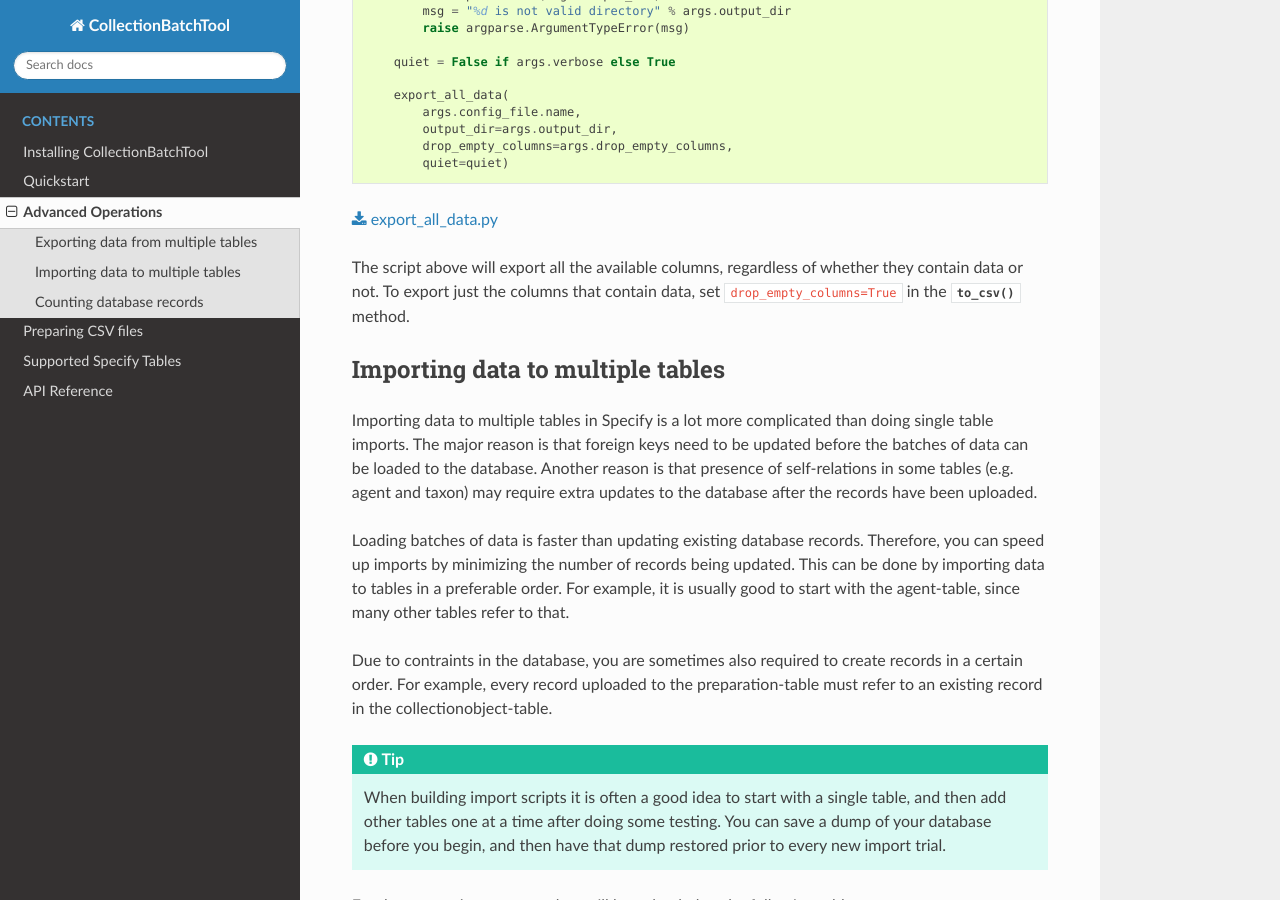
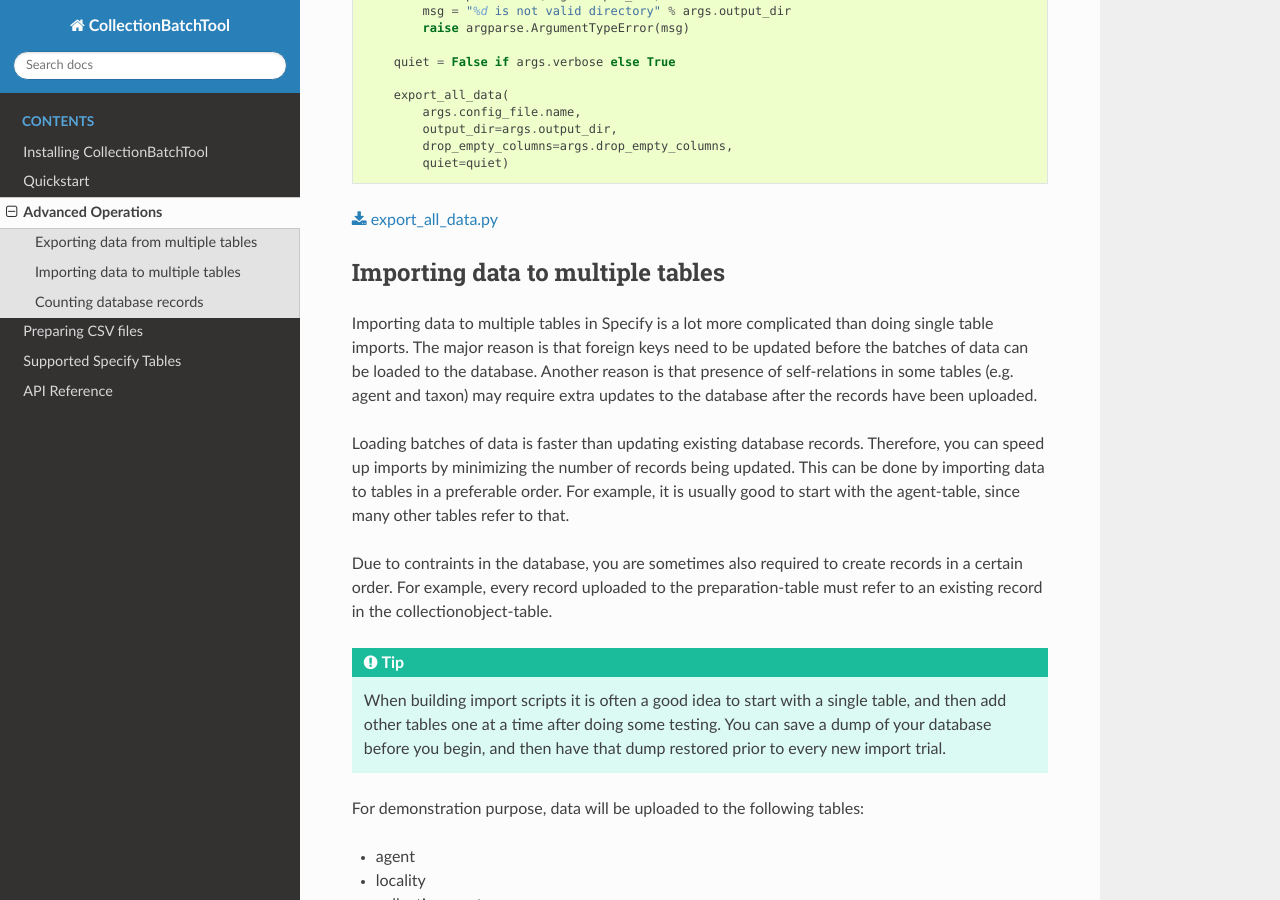
Before and after one commit to Python3pkg/CollectionBatchTool, a Sphinx documentation site: the page built from docs/source/collectionbatchtool/advanced-operations.rst, in a window 1280 px wide and 900 px high, scrolled down 1734 px. Built offline with Sphinx 7.4.7 and the Read the Docs theme 2.0.0, drawn with Linux system fonts in a browser that asks for light colours.

Commit message:
Remove som text on drop empty columns

```diff
--- a/docs/source/collectionbatchtool/advanced-operations.rst
+++ b/docs/source/collectionbatchtool/advanced-operations.rst
@@ -50,10 +50,6 @@ simple script:
     :language: python
 
 :download:`export_all_data.py <../_static/export_all_data.py>`
-
-The script above will export all the available columns, regardless of whether
-they contain data or not. To export just the columns that contain data,
-set ``drop_empty_columns=True`` in the :meth:`~TableDataset.to_csv` method.
 
 
 .. _importing-to-multiple-tables:
```
Also changed, not shown: docs/source/collectionbatchtool/supported-tables.rst (+4 -4 lines).
